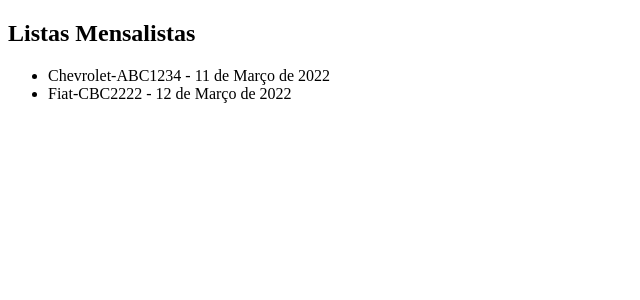
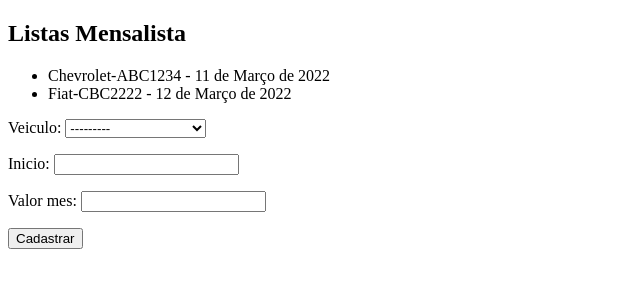
Before and after one commit to Geraldini2000/Projeto-Estacionamento, a Django app: page /core/mensalistas/ in a window 1280 px wide. Shown: the top 300 px of the page, without its empty margins (0-640 px from the left). Run offline with Django 4.2, Linux system fonts and the light colour scheme; data comes from the database, SQL or seed files in the repository; both versions use the stored data as it was after the commit.

Commit message:
Create form Mensalista

```diff
--- a/core/form.py
+++ b/core/form.py
@@ -1,6 +1,6 @@
 from django.forms import ModelForm
 
-from .models import MovRotativo, Pessoa, Veiculo
+from .models import Mensalista, MovRotativo, Pessoa, Veiculo
 
 
 # Form puxando o banco de dados Pessoa
@@ -22,3 +22,9 @@ class MovRotativoForm(ModelForm):
     class Meta:
         model = MovRotativo
         fields = '__all__'
+
+
+class MensalistaForm(ModelForm):
+    class Meta:
+        model = Mensalista
+        fields = '__all__'
--- a/core/templates/core/list_mensalistas.html
+++ b/core/templates/core/list_mensalistas.html
@@ -7,7 +7,7 @@
     <title>Document</title>
 </head>
 <body>
-    <h2>Listas Mensalistas</h2>
+    <h2>Listas Mensalista</h2>
 
     <!-- Funcao para listar as pessoas do banco no template com for -->
     <ul>
@@ -18,5 +18,14 @@
         {% endfor %}
 
     </ul>
+
+    <!-- Form para Cadastro de MovRotativos -->
+    <form action="{% url 'core_mensalista_novo' %}" method='POST'> <!-- Puxando o form com o method POST -->
+        {% csrf_token %} <!-- Token de seguranca -->
+
+        {{form.as_p}} <!-- Puxando a var que tem os campos ao banco de dados -->
+
+        <button type='submit'>Cadastrar</button>
+    </form>
 </body>
 </html>
--- a/core/urls.py
+++ b/core/urls.py
@@ -3,7 +3,8 @@ from django.urls import path
 
 from .views import (home, list_mensalista, list_mov_mensalista,
                     list_movrotativos, lista_pessoas, lista_veiculos,
-                    movrotativos_novo, pessoa_novo, veiculo_novo)
+                    mensalista_novo, movrotativos_novo, pessoa_novo,
+                    veiculo_novo)
 
 urlpatterns = [
     path('', home, name='core_home'),
@@ -14,5 +15,6 @@ urlpatterns = [
     path('mov-rot/', list_movrotativos, name='core_list_movrotativos'),
     path('rot-rot-novo/', movrotativos_novo, name='core_movrotativos_novo'),
     path('mensalistas/', list_mensalista, name='core_list_mensalista'),
+    path('mensalista-novo/', mensalista_novo, name='core_mensalista_novo'),
     path('mov_mensal/', list_mov_mensalista, name='core_list_mov_mensalista'),
 ]
--- a/core/views.py
+++ b/core/views.py
@@ -1,7 +1,7 @@
 
 from django.shortcuts import redirect, render
 
-from .form import MovRotativoForm, PessoaForm, VeiculoForm
+from .form import MensalistaForm, MovRotativoForm, PessoaForm, VeiculoForm
 from .models import Mensalista, MovMensalista, MovRotativo, Pessoa, Veiculo
 
 
@@ -58,8 +58,17 @@ def movrotativos_novo(request):
 
 def list_mensalista(request):
     mensalist = Mensalista.objects.all()
+    form = MensalistaForm()
+    data = {'mensalist': mensalist, 'form': form}
     return render(
-        request, 'core/list_mensalistas.html', {'mensalist': mensalist})
+        request, 'core/list_mensalistas.html', data)
+
+
+def mensalista_novo(request):
+    form = MensalistaForm(request.POST or None)
+    if form.is_valid():
+        form.save()
+    return redirect('core_list_mensalista')
 
 
 def list_mov_mensalista(request):
```
Also changed, not shown: db.sqlite3.
